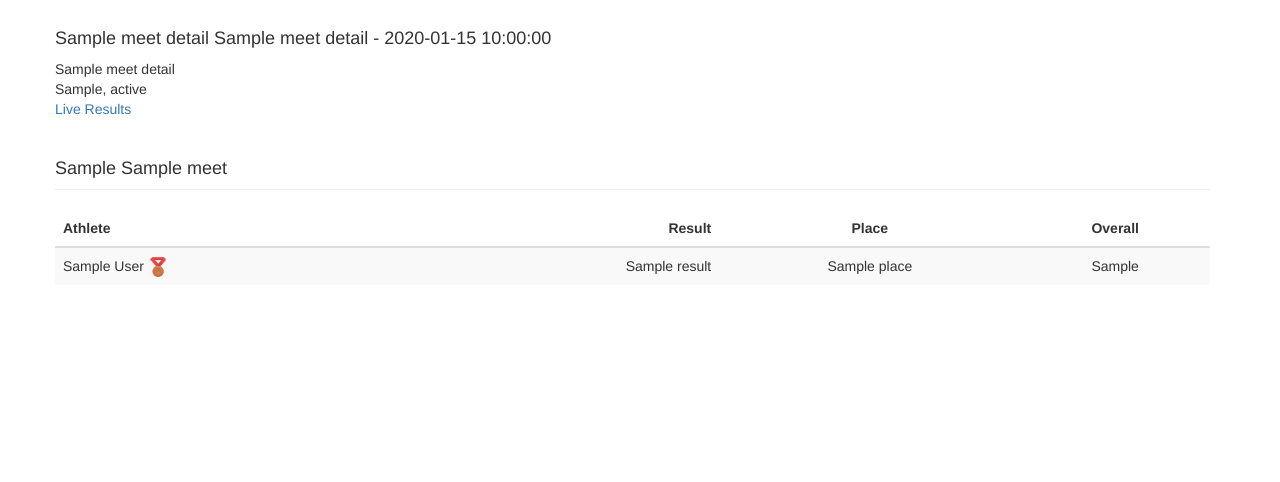
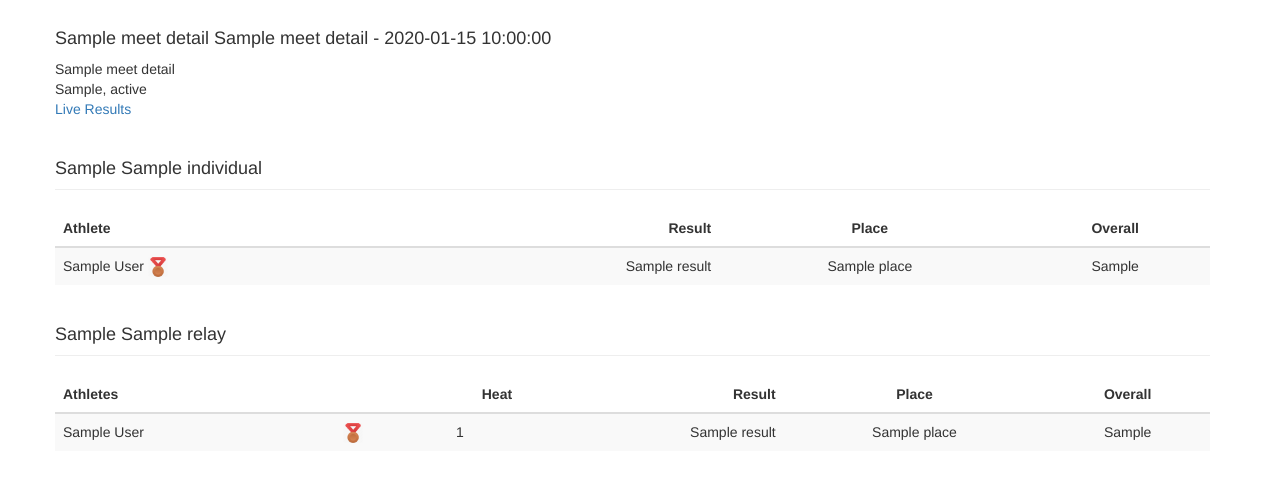
Before and after one commit to penpendisarapen/nueva_running, a PHP site: template views/Track/meetResults.twig in a window 1280 px wide. Shown: the part 51-533 px from the top of the page. Run offline with PHP 8.4, Linux system fonts and the light colour scheme; the template is opened without the code that fills it: most values are stand-ins (such as "Sample title", 1, 10 or a date in 2020); some libraries are stand-ins or nearby versions.

Commit message:
added relay results

```diff
--- a/src/Entity/ResultTime.php
+++ b/src/Entity/ResultTime.php
@@ -49,7 +49,7 @@ class ResultTime implements Result
 
     $format   = ($this->seconds >= self::SECONDS_IN_HOUR) ? '%1$d:%2$02d:%3$02d.%4$02d' : '%2$d:%3$02d.%4$02d';
     $hours    = gmdate("H", $this->seconds);
-    $minutes  = gmdate("m", $this->seconds);
+    $minutes  = gmdate("i", $this->seconds);
     $seconds  = gmdate("s", $this->seconds);
     $parts    = explode(".", $this->seconds);
     $fraction = $parts[1];
--- a/views/Track/meetResults.twig
+++ b/views/Track/meetResults.twig
@@ -15,7 +15,11 @@
     {{ meetDetails.locCity }}, {{ meetDetails.locState }}<br>
     {% if meetDetails.resultsURL %}<a href="{{ meetDetails.resultsURL }}" target="_blank">Live Results</a>{% endif %}
   </div>
-  {% for event in meetResults %}
+
+  {% if meetResults is empty %}
+    <div>Results have not been posted for the meet.</div>
+  {% else %}
+    {% for event in meetResults.individual %}
       <div class="page-header" style="padding-bottom: 0;">
         <h4>{{ event.eventGender }} {{ event.eventName }}</h4>
       </div>
@@ -55,7 +59,52 @@
 
         </tbody>
       </table>
-  {%  else %}
-    <div>Results have not been posted for the meet.</div>
     {% endfor %}
+
+    {% for event in meetResults.relay %}
+      <div class="page-header" style="padding-bottom: 0;">
+        <h4>{{ event.eventGender }} {{ event.eventName }}</h4>
+      </div>
+
+      <table class="table table-striped">
+      <thead>
+      <tr>
+        <th>Athletes</th>
+        <th class="text-right">&nbsp;</th>
+        <th class="text-right">Heat</th>
+        <th class="text-right">Result</th>
+        <th class="text-center">Place</th>
+        <th class="text-center">Overall</th>
+      </tr>
+      </thead>
+      <tbody>
+
+      {% for result in event.results %}
+        <tr>
+          <td class="text-nowrap">
+            {% for member in result.members %}
+              {{ member.firstName }} {{ member.lastName }}<br>
+            {% endfor %}
+          </td>
+          <td class="text-center">
+            {% if result.medaled %}
+              {% if result.overallPlace == 1 %}
+                <img src="/assets/images/icons/gold_medal.png" width="20" height="20">
+              {% elseif result.overallPlace == 2 %}
+                <img src="/assets/images/icons/silver_medal.png" width="20" height="20">
+              {% else %}
+                <img src="/assets/images/icons/bronze_medal.png" width="20" height="20">
+              {% endif %}
+            {% endif %}
+          </td>
+          <td class="text-center">{{ result.heatNumber }}</td>
+          <td class="text-nowrap text-right">{{ result.result }}</td>
+          <td class="text-center">{{ result.place }}</td>
+          <td class="text-center">{{ result.overallPlace }}</td>
+        </tr>
+      {% endfor %}
+
+      </tbody>
+    {% endfor %}
+  {% endif %}
 {% endblock %}
```
Also changed, not shown: src/Persistence/TrackSQL.php (+68 -0 lines), src/Service/Track/MeetService.php (+67 -5 lines). Lines whose indentation alone changed are shown as unchanged.
